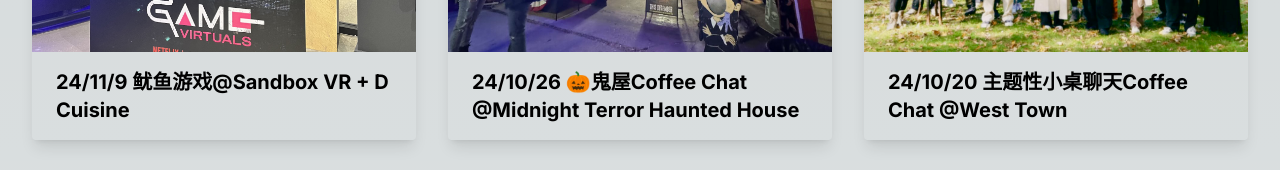
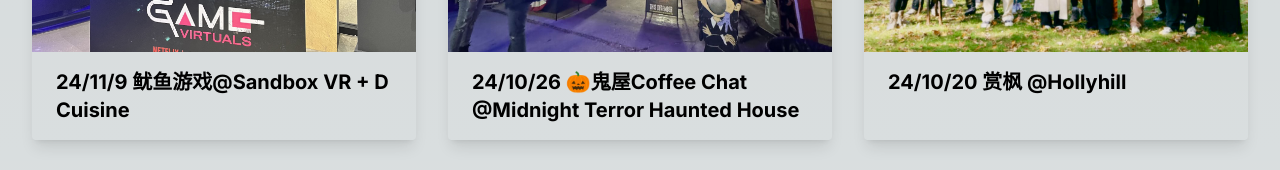
Before and after one commit to Brack-Wang/nextjs, a Next.js app: page /events in a window 1280 px wide. Shown: the part 268-438 px from the top of the page. Built offline with nearby package versions, Linux system fonts and the light colour scheme; grey boxes are pictures that could not be loaded.

Commit message:
Update page.tsx

```diff
--- a/app/events/page.tsx
+++ b/app/events/page.tsx
@@ -25,7 +25,7 @@
       {
     imageUrl: '/1020枫叶.jpg', // 替换为图片路径,请注意后缀名".jpg"或者".png"要和你上传的图片相同
     websiteUrl: 'http://xhslink.com/a/vLT5jV841Wg0', // 替换为对应的网站链接
-    altText: '24/10/20 主题性小桌聊天Coffee Chat @West Town', // 图片的替代文本
+    altText: '24/10/20 赏枫 @Hollyhill', // 图片的替代文本
   },
       {
     imageUrl: '/1013手工2.jpg', // 替换为图片路径,请注意后缀名".jpg"或者".png"要和你上传的图片相同
```
